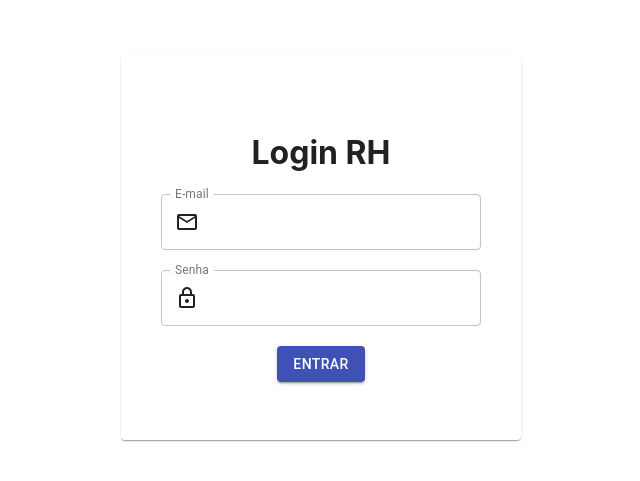
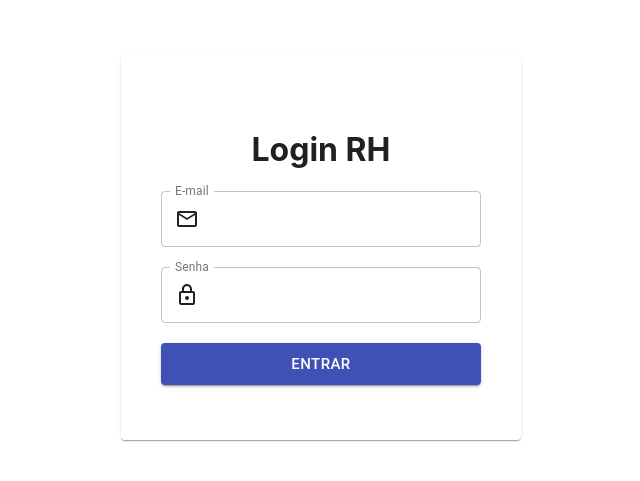
Before and after one commit to Zaqueu96/RH-Front-App, a React (Create React App) app: page / in a window 1280 px wide. Shown: the part 153-634 px from the top of the page, without its empty margins (319-959 px from the left). Built offline with nearby package versions, Linux system fonts and the light colour scheme.

Commit message:
ajustando layout

```diff
--- a/src/pages/LoginPage/index.js
+++ b/src/pages/LoginPage/index.js
@@ -28,7 +28,7 @@ export default function LoginPage() {
         }}
          />
         <br/>
-        <Button variant="contained" color="primary" size="medium">
+        <Button variant="contained" color="primary" size="large" style={{width: '80%'}}>
             Entrar
         </Button>
       </CardCustom>
--- a/src/pages/_layout/index.js
+++ b/src/pages/_layout/index.js
@@ -1,7 +1,7 @@
 import React from 'react';
 import {Container} from '@material-ui/core'
 export default function Layout({children}){
-    return <Container style={{margin:'0',padding:'0'}}>
+    return <Container style={{margin:'0',padding:'0'}} maxWidth="false">
         {children}
     </Container>
 }
```
Also changed, not shown: 1 other file (tests, documents, lock files or other folders).
